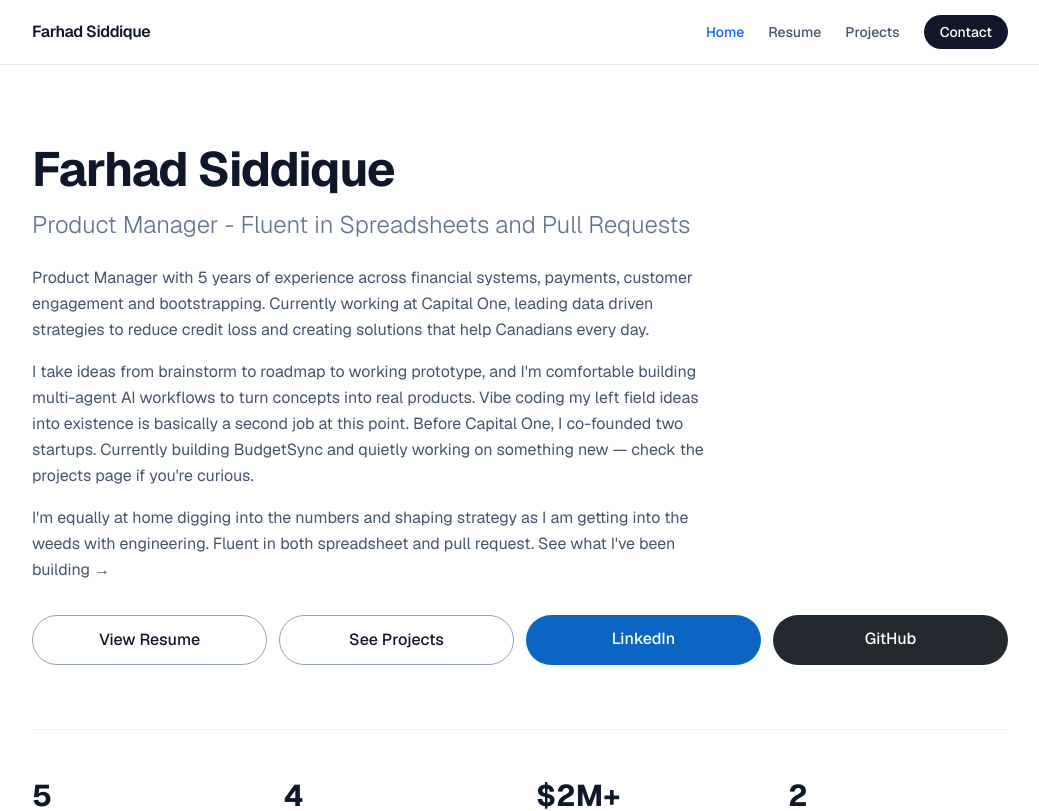
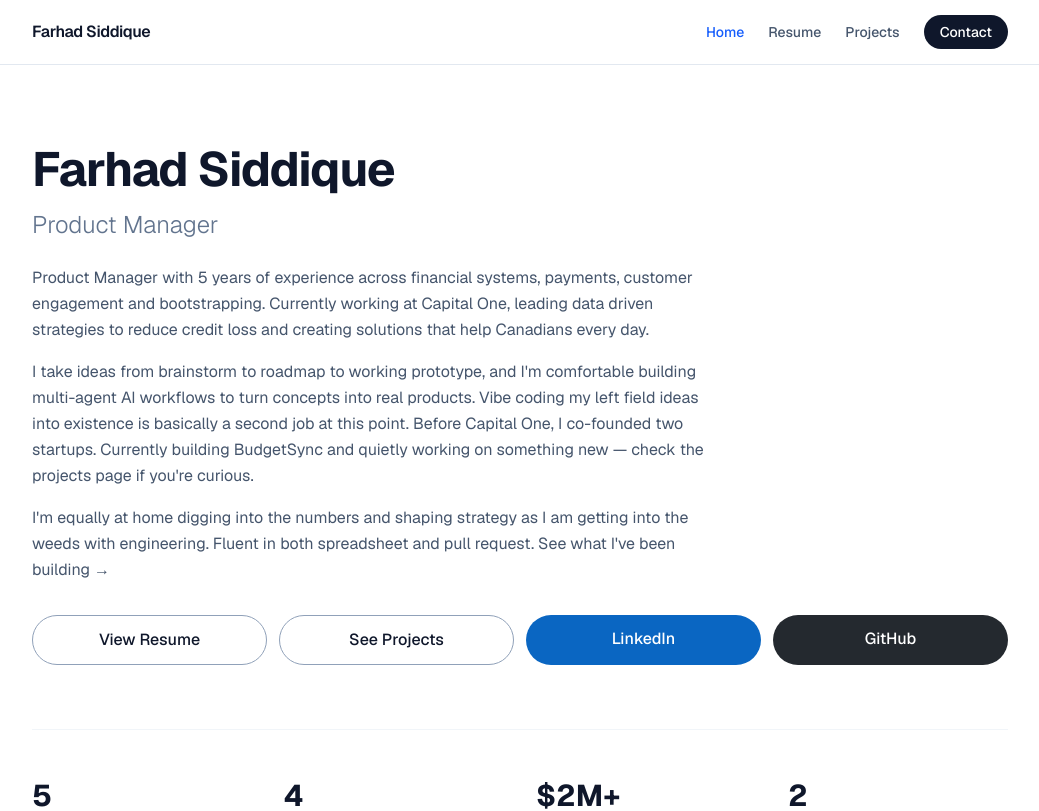
Before and after one commit to FarhadSiddique/portfolio, a Next.js app: page / in a window 1280 px wide. Shown: the top 811 px of the page, without its empty margins (120-1159 px from the left). Built offline with nearby package versions, Linux system fonts and the light colour scheme.

Commit message:
Simplify hero subtitle to just Product Manager
Co-Authored-By: Claude Sonnet 4.6 <noreply@anthropic.com>

```diff
--- a/content/resume.ts
+++ b/content/resume.ts
@@ -1,6 +1,6 @@
 export const resume = {
   name: "Farhad Siddique",
-  title: "Product Manager - Fluent in Spreadsheets and Pull Requests",
+  title: "Product Manager",
   location: "Toronto, ON",
   email: "farhad2548@gmail.com",
   phone: "(289) 707-6100",
```
